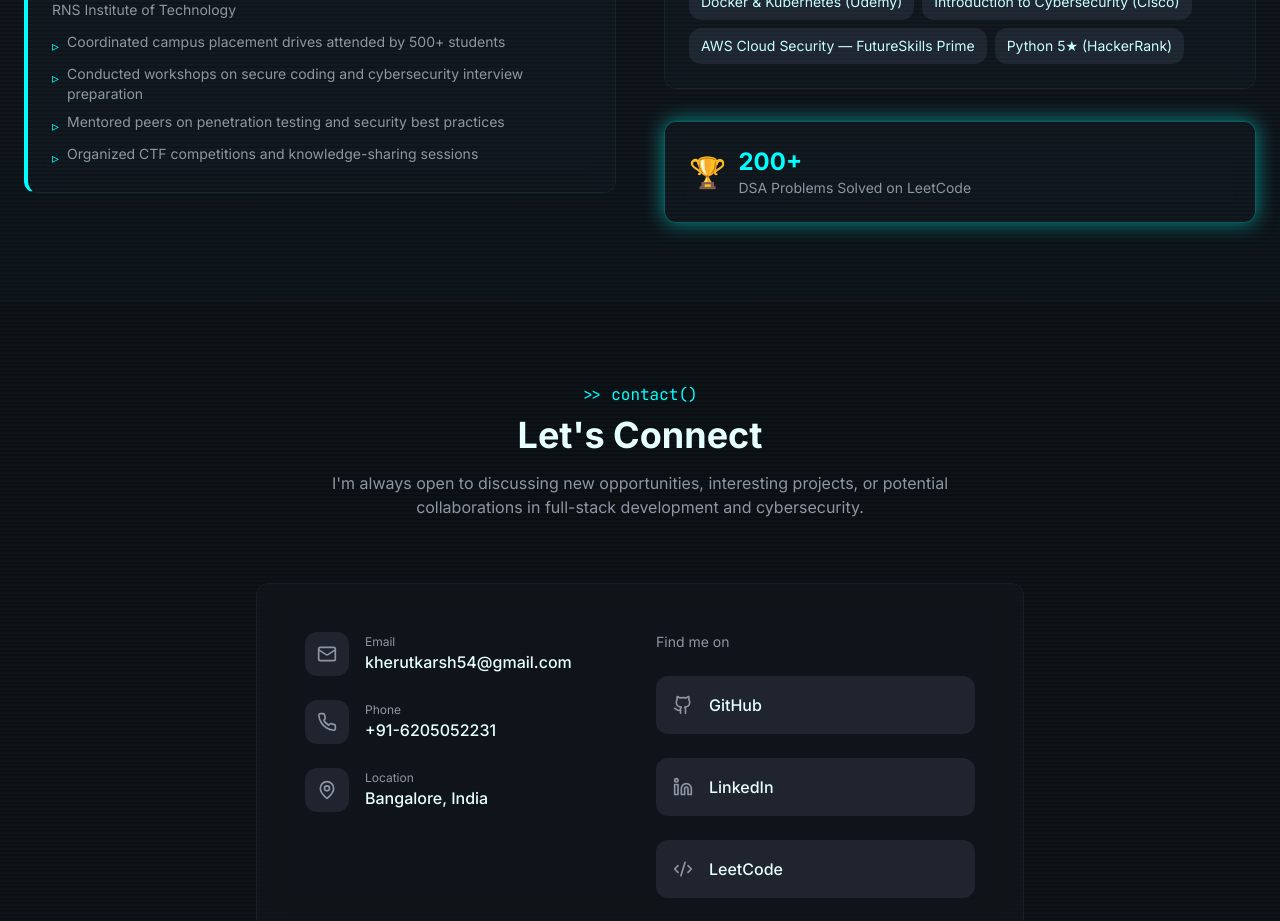
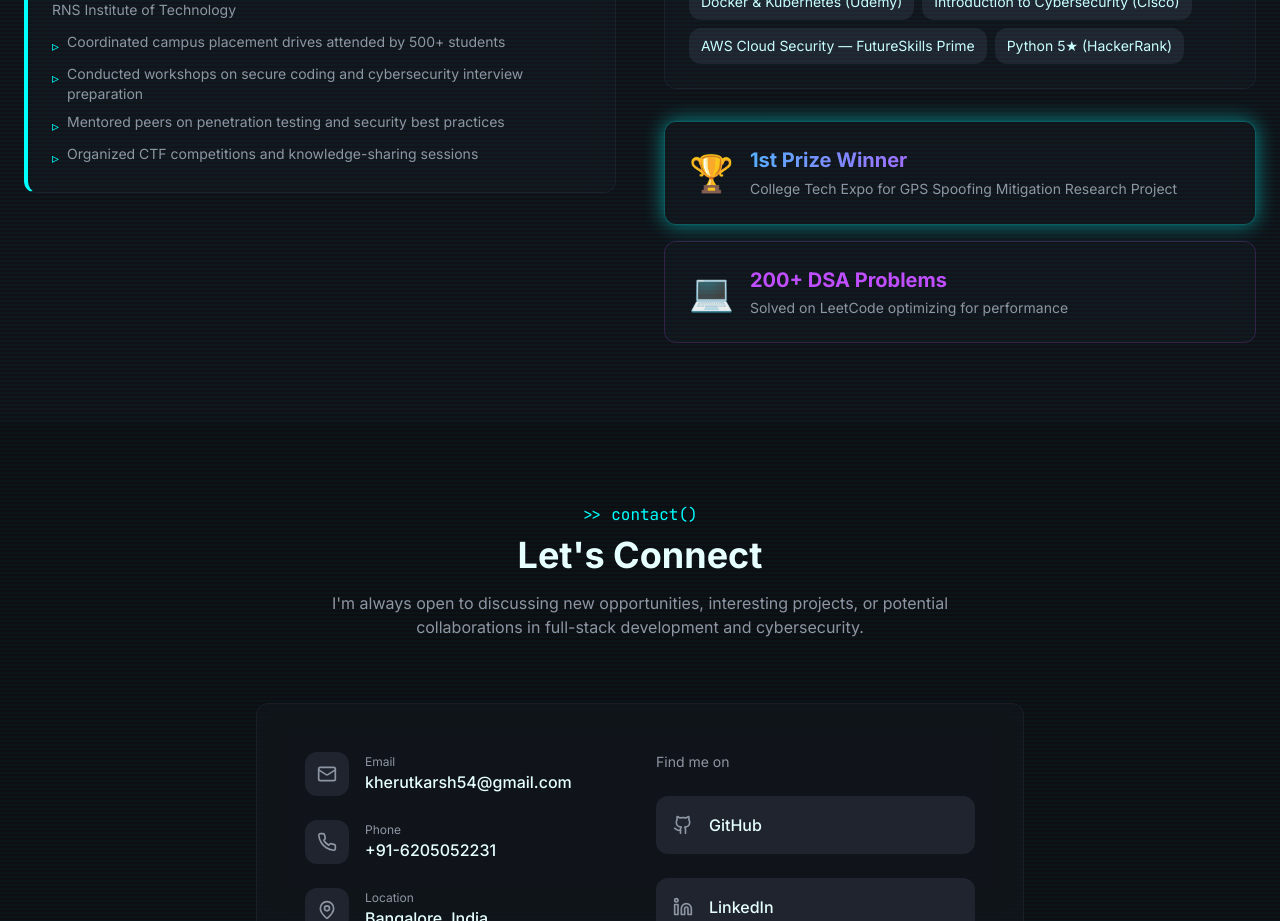
Before and after one commit to utkarshun/portfolio, a React (Vite) app: page / in a window 1280 px wide. Shown: the part 4160-5081 px from the top of the page. Built offline with nearby package versions, Linux system fonts and the light colour scheme; the HTML template or start-up script is replaced by a standard one.

Commit message:
feat: add GPS spoofing 1st prize achievement

```diff
--- a/src/components/ExperienceSection.tsx
+++ b/src/components/ExperienceSection.tsx
@@ -141,13 +141,25 @@ const ExperienceSection = () => {
               </div>
             </div>
 
-            {/* Achievement */}
-            <div className="glass-card p-6 border border-primary/30 glow-border">
-              <div className="flex items-center gap-3">
-                <span className="text-3xl">🏆</span>
-                <div>
-                  <p className="font-bold text-primary text-2xl">200+</p>
-                  <p className="text-muted-foreground text-sm">DSA Problems Solved on LeetCode</p>
+            {/* Achievements */}
+            <div className="space-y-4">
+              <div className="glass-card interactive-card-subtle p-6 border border-primary/30 glow-border group">
+                <div className="flex items-center gap-4">
+                  <span className="text-4xl group-hover:scale-110 group-hover:-rotate-12 transition-transform">🏆</span>
+                  <div>
+                    <p className="font-bold animate-gradient-text text-xl mb-1">1st Prize Winner</p>
+                    <p className="text-muted-foreground text-sm leading-relaxed">College Tech Expo for GPS Spoofing Mitigation Research Project</p>
+                  </div>
+                </div>
+              </div>
+
+              <div className="glass-card interactive-card-subtle p-6 border border-accent/20 hover:border-accent/40 group">
+                <div className="flex items-center gap-4">
+                  <span className="text-4xl group-hover:scale-110 transition-transform">💻</span>
+                  <div>
+                    <p className="font-bold text-accent text-xl mb-1">200+ DSA Problems</p>
+                    <p className="text-muted-foreground text-sm">Solved on LeetCode optimizing for performance</p>
+                  </div>
                 </div>
               </div>
             </div>
```
